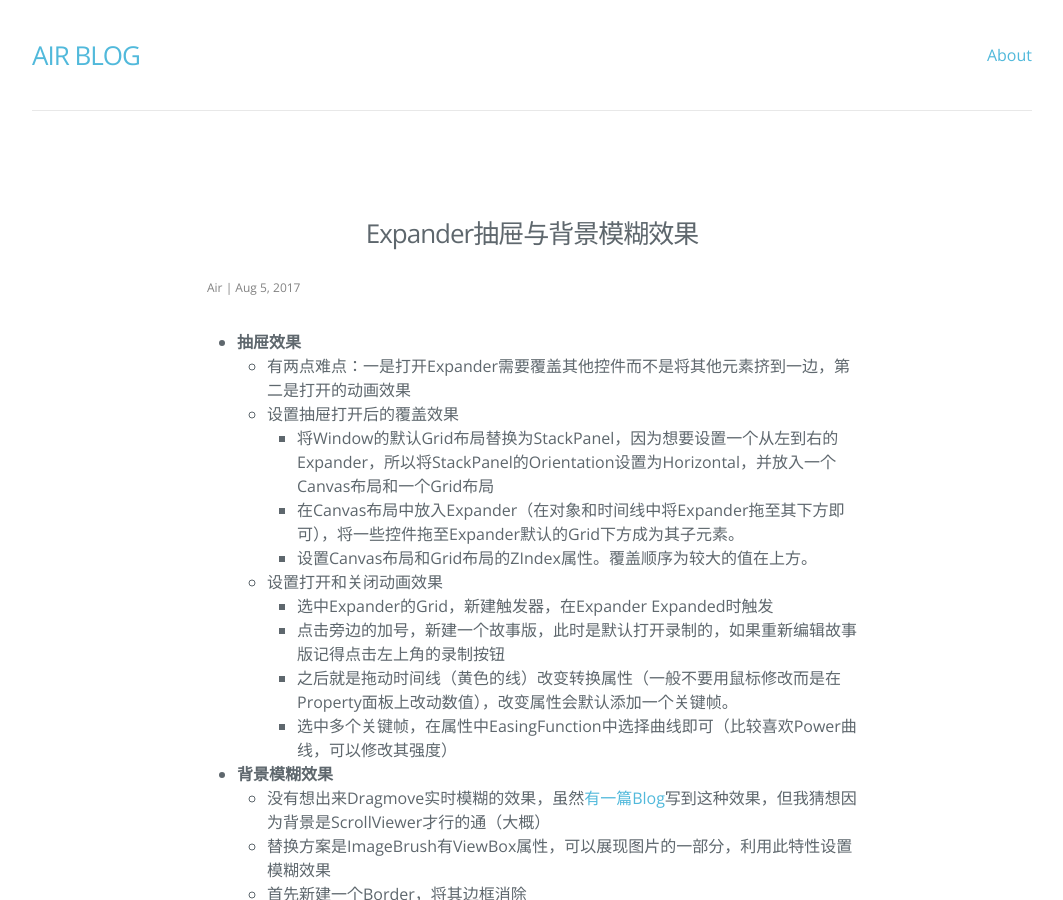
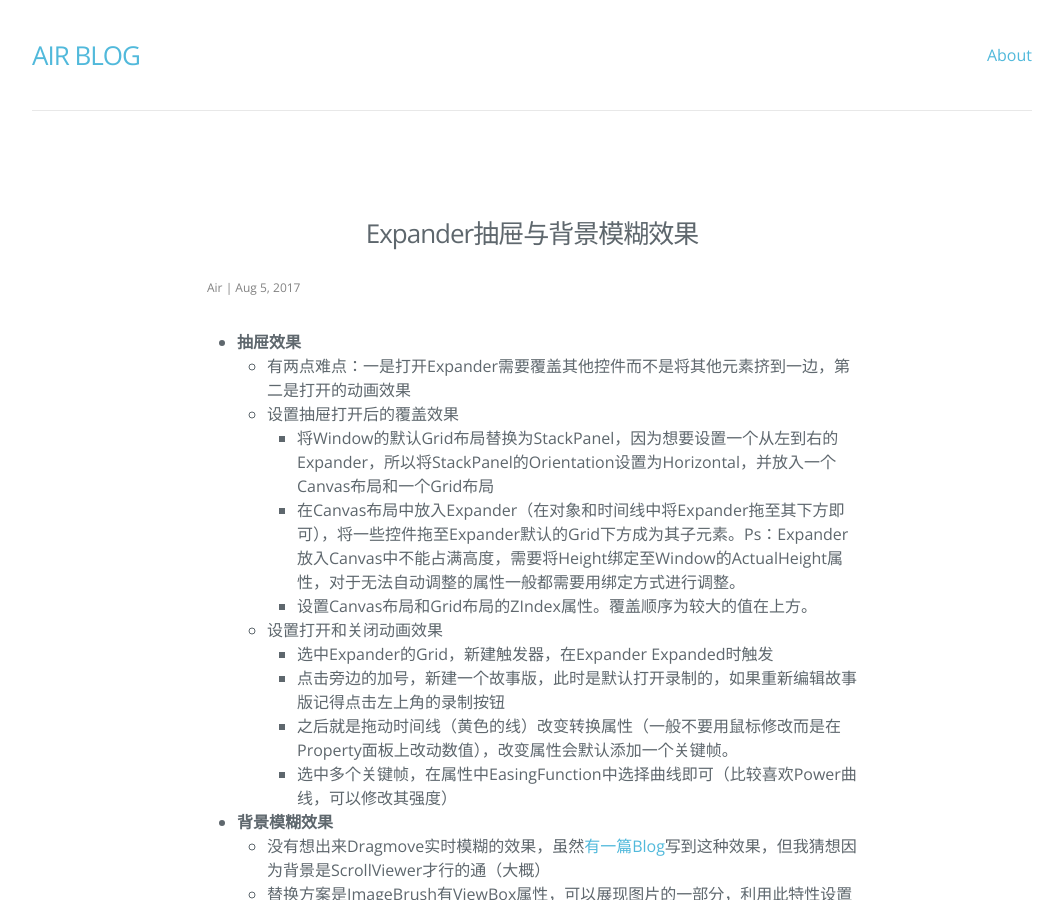
Before and after one commit to Air-s/blog, a Jekyll site: the page built from _posts/2017-08-05-Expander抽屉与背景模糊效果.md, in a window 1280 px wide and 900 px high. Shown: the whole window, without its empty margins (108-1171 px from the left). Built offline with Jekyll 4.4.1, drawn with Linux system fonts in a browser that asks for light colours; nearby versions of some CDN libraries.

Commit message:
Update Expander抽屉与背景模糊效果

```diff
--- a/_posts/2017-08-05-Expander抽屉与背景模糊效果.md
+++ b/_posts/2017-08-05-Expander抽屉与背景模糊效果.md
@@ -8,7 +8,7 @@ tags: Blur
     - 有两点难点：一是打开Expander需要覆盖其他控件而不是将其他元素挤到一边，第二是打开的动画效果
     - 设置抽屉打开后的覆盖效果
         - 将Window的默认Grid布局替换为StackPanel，因为想要设置一个从左到右的Expander，所以将StackPanel的Orientation设置为Horizontal，并放入一个Canvas布局和一个Grid布局
-        - 在Canvas布局中放入Expander（在对象和时间线中将Expander拖至其下方即可），将一些控件拖至Expander默认的Grid下方成为其子元素。
+        - 在Canvas布局中放入Expander（在对象和时间线中将Expander拖至其下方即可），将一些控件拖至Expander默认的Grid下方成为其子元素。Ps：Expander放入Canvas中不能占满高度，需要将Height绑定至Window的ActualHeight属性，对于无法自动调整的属性一般都需要用绑定方式进行调整。
         - 设置Canvas布局和Grid布局的ZIndex属性。覆盖顺序为较大的值在上方。
     - 设置打开和关闭动画效果
         - 选中Expander的Grid，新建触发器，在Expander Expanded时触发
```
